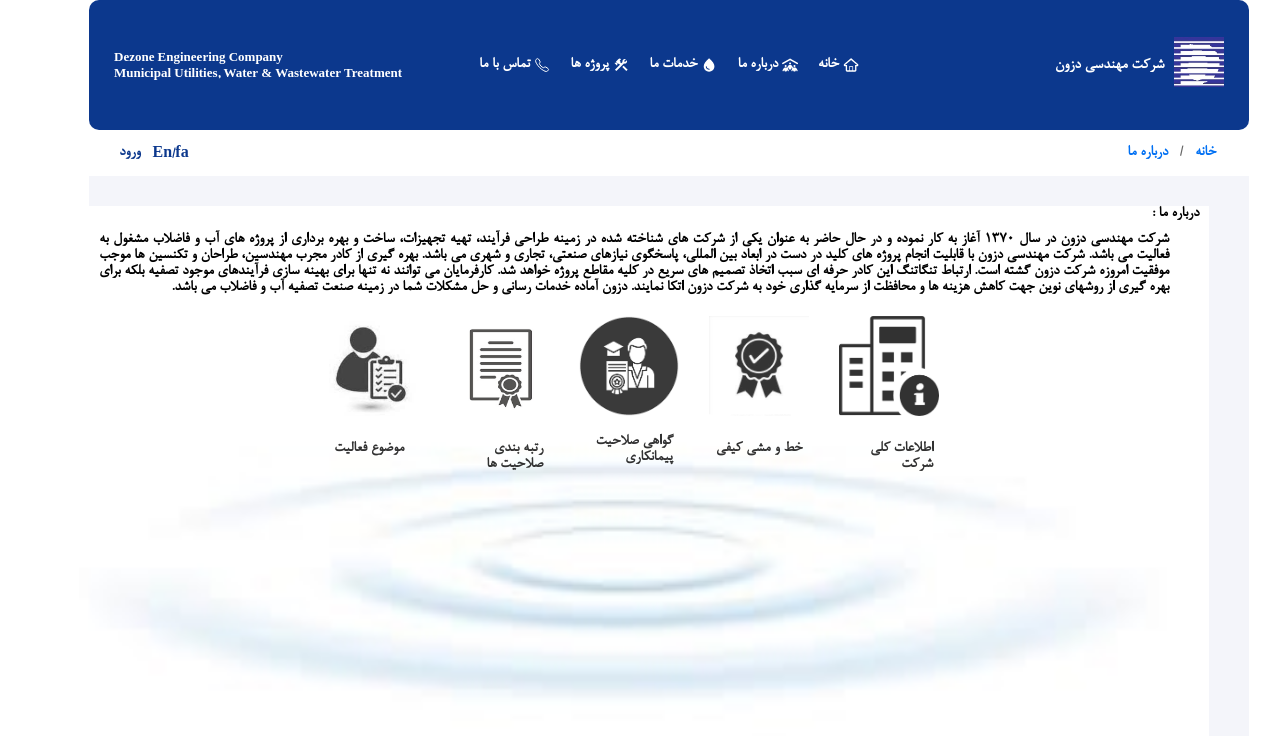
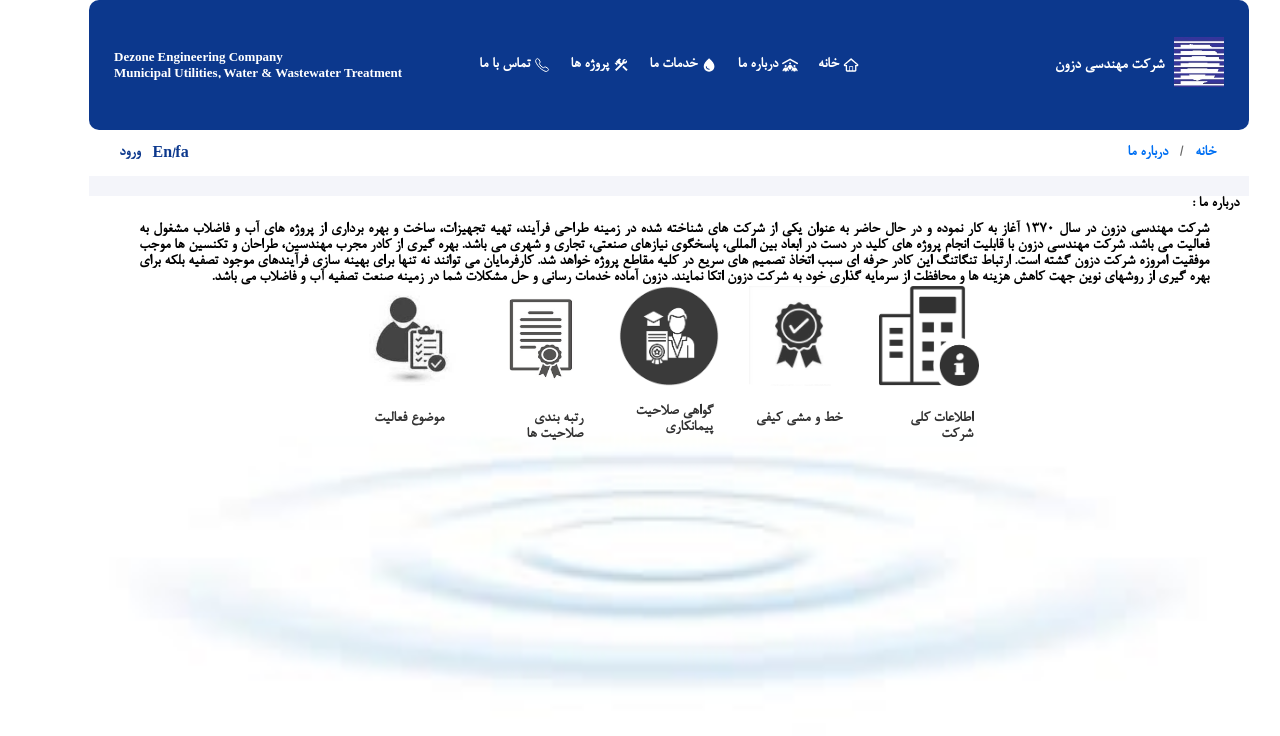
Before and after one commit to Roshanak58/dezoneCo, a Next.js app: page /aboutus in a window 1280 px wide. Shown: the top 736 px of the page. Built offline with nearby package versions, Linux system fonts and the light colour scheme.

Commit message:
second update

```diff
--- a/src/components/template/Aboutus.module.css
+++ b/src/components/template/Aboutus.module.css
@@ -3,6 +3,7 @@
 }
 .balanceDiv{
   margin-top: 0px;
+  padding-right: 0px;
   font-family:'B Nazanin';
   font-size: large;
   display: flex;
@@ -20,7 +21,7 @@
   flex-direction: column; /* چینش عمودی */
   align-items: center;    /* وسط‌چین افقی */
  /* width: 220px;  */
-  margin-top: 20px;
+  /* margin-top: 20px; */
 
   transition: opacity 0.8s ease;
   cursor: pointer;
--- a/src/components/template/ServiceInfo.module.css
+++ b/src/components/template/ServiceInfo.module.css
@@ -28,6 +28,9 @@
   text-align: right;
   font-size: 1.2rem;
   height: auto;
+}
+.infoLi h3{
+  color: black;
 }
 .infoLi p{
   color:#242323 ;
--- a/src/styles/globals.css
+++ b/src/styles/globals.css
@@ -164,8 +164,8 @@ section {
 }
 .aboutus{
   color: black;
-  margin-top: 10px;
-  margin-right: 40px;
+  /* margin-top: 10px; */
+  /* margin-right: 10px; */
    background-image: url('/images/Backg1.jpg'); /* مسیر عکس در پوشه public */
   background-size: cover;        /* عکس کل صفحه را پوشش می‌دهد */
   background-position: center;   /* وسط‌چین */
```
Also changed, not shown: src/components/template/Supplier.module.css (+8 -0 lines).
